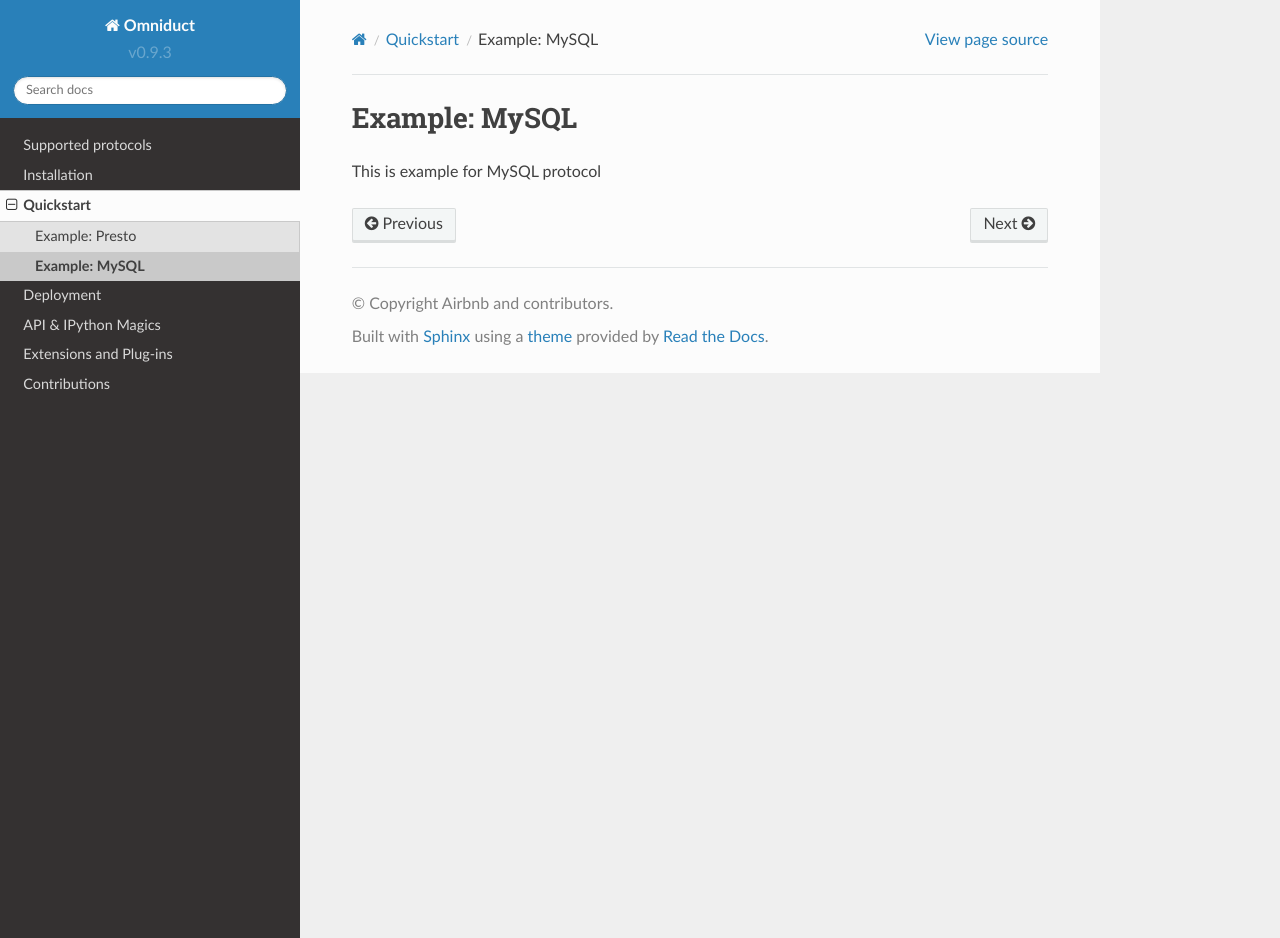
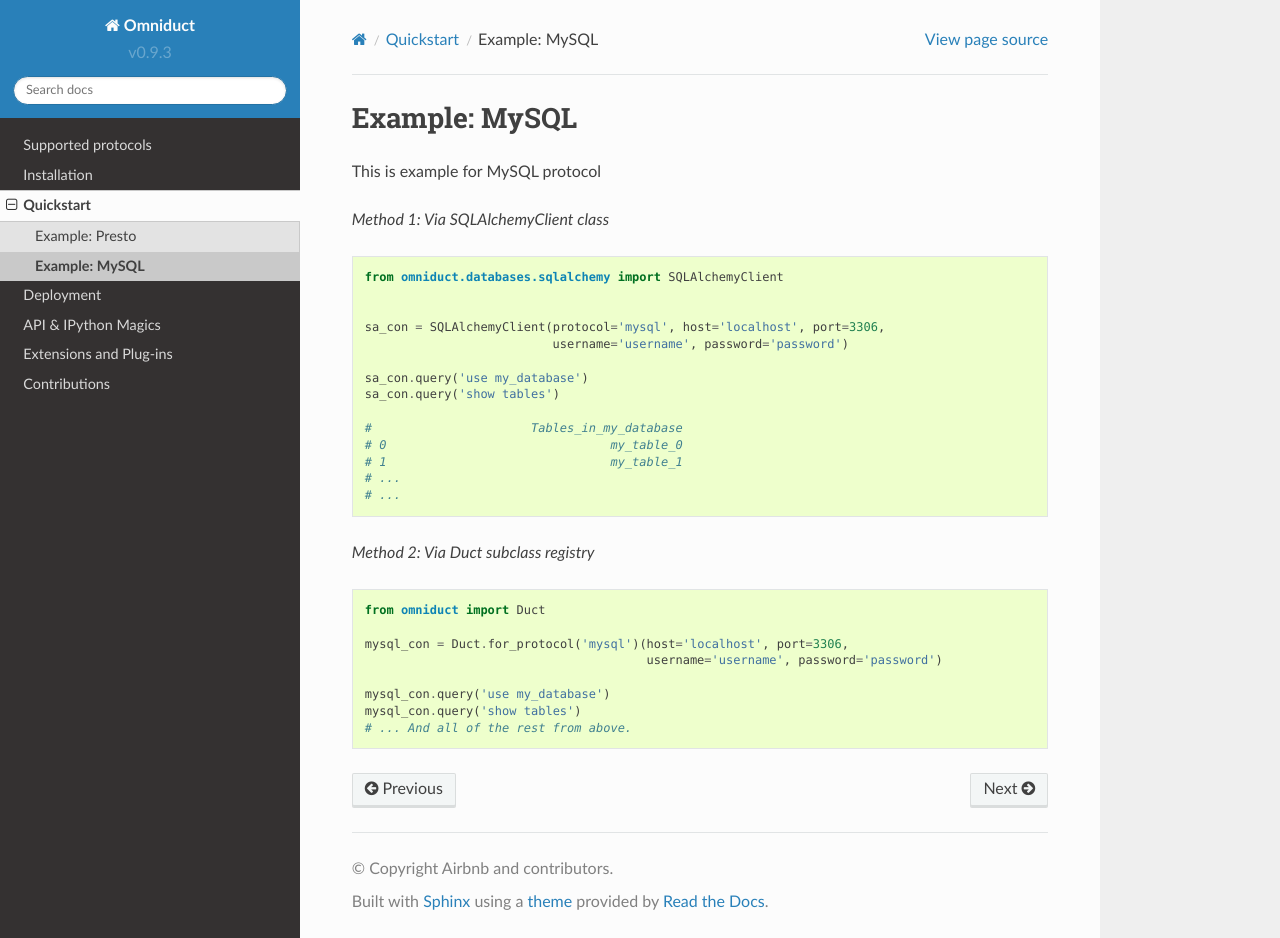
Before and after one commit to airbnb/omniduct, a Sphinx documentation site: the page built from docs/examples/mysql.rst, in a window 1280 px wide and 938 px high. Built offline with Sphinx 7.4.7 and the Read the Docs theme 2.0.0, drawn with Linux system fonts in a browser that asks for light colours.

Commit message:
Add example for mysql

```diff
--- a/docs/examples/mysql.rst
+++ b/docs/examples/mysql.rst
@@ -2,3 +2,36 @@ Example: MySQL
 =================
 
 This is example for MySQL protocol
+
+*Method 1: Via SQLAlchemyClient class*
+
+.. code-block:: python
+
+    from omniduct.databases.sqlalchemy import SQLAlchemyClient
+
+
+    sa_con = SQLAlchemyClient(protocol='mysql', host='localhost', port=3306,
+                              username='username', password='password')
+
+    sa_con.query('use my_database')
+    sa_con.query('show tables')
+
+    #                      Tables_in_my_database
+    # 0                               my_table_0
+    # 1                               my_table_1
+    # ...
+    # ...
+
+
+*Method 2: Via Duct subclass registry*
+
+.. code-block:: python
+
+    from omniduct import Duct
+
+    mysql_con = Duct.for_protocol('mysql')(host='localhost', port=3306,
+                                           username='username', password='password')
+
+    mysql_con.query('use my_database')
+    mysql_con.query('show tables')
+    # ... And all of the rest from above.
```
